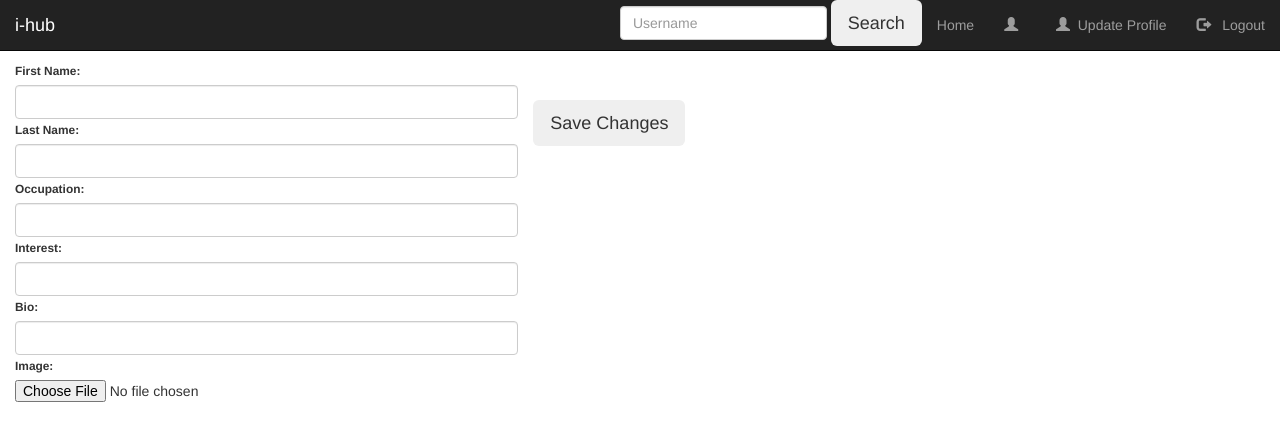
After one commit to afize1/swe573, a Django app: page /profile in a window 1280 px wide. The commit adds this page. Shown: the top 441 px of the page. Run offline with Django 4.2, Linux system fonts and the light colour scheme; a user stored in the database is signed in; some libraries are stand-ins or nearby versions.

Commit message:
user can edit profile page
-profile method was added to the views
-users models was modified to add new fields
-update user form was added
-userpage.html was created
-profile page was edited to show new fields
-edit profile field was added to the homepage
-profile page path was added to the settings

```diff
--- a/iHub/project/urls.py
+++ b/iHub/project/urls.py
@@ -36,4 +36,5 @@ urlpatterns = [
     path('follow/<follower_name>', user_view.follow, name ='follow'),
     path('search', user_view.search, name ='search'),
     path('search_share', user_view.searchShare, name ='search_share'),
+    path('profile', user_view.profile, name ='profile'),
 ]
--- a/iHub/user/forms.py
+++ b/iHub/user/forms.py
@@ -65,3 +65,24 @@ class UserForm(forms.ModelForm):
     class Meta:
         model = User
         fields = ['subject', 'label','private', 'value','comment']
+
+class UpdateUserForm(forms.ModelForm):
+    first_name = forms.CharField(max_length=100,
+                               required=True,
+                               widget=forms.TextInput(attrs={'class': 'form-control'}))
+    last_name = forms.CharField(max_length=100,
+                                required=True,
+                                widget=forms.TextInput(attrs={'class': 'form-control'}))
+    occupation = forms.CharField(max_length=100,
+                               required=True,
+                               widget=forms.TextInput(attrs={'class': 'form-control'}))
+    interest = forms.CharField(max_length=100,
+                               required=True,
+                             widget=forms.TextInput(attrs={'class': 'form-control'}))
+    bio = forms.CharField(max_length=100,
+                          required=True,
+                             widget=forms.TextInput(attrs={'class': 'form-control'}))
+    image = forms.ImageField()
+    class Meta:
+        model = User
+        fields = ['first_name', 'last_name','occupation', 'interest','bio','image',]
--- a/iHub/user/templates/user/index.html
+++ b/iHub/user/templates/user/index.html
@@ -78,6 +78,7 @@
             </li>
             <li><a href="{% url "home" %}">Home</a></li>
             <li><a href="{% url "userPage" %}"><span class="glyphicon glyphicon-user"></span> &nbsp;{{user.first_name}} {{ user.last_name }}</a></li>
+            <li><a href="{% url "profile" %}"><span class="glyphicon glyphicon-user"></span> &nbsp;Update Profile</a></li>
             <li><a href="{% url "logout" %}"><span class="glyphicon glyphicon-log-out"></span> &nbsp; Logout</a></li>
             {% else %}
             <li><a href="{% url "home" %}">Home</a></li>
--- /dev/null
+++ b/iHub/user/templates/user/profile.html
@@ -0,0 +1,30 @@
+{% extends "user/index.html" %}
+{% block title %}Profile Page{% endblock title %}
+{% load crispy_forms_tags %}
+{% block start %}
+<div class="form-content">
+    <form method="post" enctype="multipart/form-data">
+        {% csrf_token %}
+        <div class="form-row">
+            <div class="col-md-5">
+                <div class="form-group">
+                    <label class="small mb-1">First Name:</label>
+                        {{ user_form.first_name }}
+                    <label class="small mb-1">Last Name:</label>
+                        {{ user_form.last_name }}
+                    <label class="small mb-1">Occupation:</label>
+                        {{ user_form.occupation }}
+                    <label class="small mb-1">Interest:</label>
+                        {{ user_form.interest }}
+                    <label class="small mb-1">Bio:</label>
+                        {{ user_form.bio }}
+                    <label class="small mb-1">Image:</label>
+                        {{ user_form.image }}
+                </div>
+            </div>
+        </div>
+        <br><br>
+        <button type="submit" class="btn btn-dark btn-lg">Save Changes</button>
+    </form>
+</div>
+{% endblock %}
--- a/iHub/user/views.py
+++ b/iHub/user/views.py
@@ -2,10 +2,11 @@ from django.shortcuts import render,redirect
 from django.contrib import messages
 from django.contrib.auth import authenticate,login
 from django.contrib.auth.forms import AuthenticationForm
-from .forms import UserRegisterForm, UserChangePasswordForm, ChangePasswordForm, UserForm
-from .models import followUser, users, shares
+from .forms import UserRegisterForm, UserChangePasswordForm, ChangePasswordForm, UserForm, UpdateUserForm
+from .models import followUser, users, shares, images
 from django.contrib.auth.models import User   ##save details about user such as sequrity question
 from django.contrib.auth.hashers import make_password ##save password encrypted
+from django.contrib.auth.decorators import login_required
 
 
 def index(request):
@@ -95,12 +96,39 @@ def userPage(request):
         db_shares.save()
         messages.success(request,('Your profile was successfully updated!'))
         return redirect ("userPage")
-    if shares.objects.all() != None:
-        shares_list = shares.objects.all()
+    shares_list = shares.objects.all()
+    user_form = UserForm(request.POST)
+    user_list = users.objects.get(username=request.user)
+    image = users.objects.get(username=request.user).image
+    return render(request = request, template_name ="user/userPage.html", context = {"user":request.user, "user_form": user_form, "shares_list":shares_list, 'image':image, 'user_list':user_list})
+
+
+
+@login_required
+def profile(request):
+    if request.method == 'POST':
+        user_form = UpdateUserForm(request.POST, request.FILES, instance=request.user)
+        if user_form.is_valid():
+            user_form.save()
+            first_name=request.POST.get('first_name')
+            last_name=request.POST.get('last_name')
+            occ=request.POST.get('occupation')
+            interest=request.POST.get('interest')
+            bio=request.POST.get('bio')
+            img = user_form.cleaned_data.get("image")
+            obj = images.objects.create(username=request.user.username, image = img )
+            obj.save()
+            user = users.objects.filter(username=request.user.username)
+            user.update(first_name=first_name,last_name=last_name,occupation=occ,interest=interest,bio=bio,image=img)
+            user = User.objects.filter(username=request.user.username)
+            user.update(first_name=first_name,last_name=last_name)
+            messages.success(request, 'Your profile is updated successfully')
+            return redirect ("home")
     else:
-        shares_list = None
-    user_form = UserForm(request.POST)
-    return render(request = request, template_name ="user/userPage.html", context = {"user":request.user, "user_form": user_form, "shares_list":shares_list})
+        user_form = UpdateUserForm(instance=request.user)
+
+    return render(request, 'user/profile.html', {'user_form': user_form})
+
 
 def homePage(request):
     if request.method == "POST":
```
Also changed, not shown: iHub/project/settings.py (+7 -4 lines), iHub/user/models.py (+19 -0 lines), iHub/user/templates/user/userPage.html (+21 -2 lines), iHub/media/images/Ekran_Resmi_2022-04-06_15.01.22.png (added), iHub/media/images/Ekran_Resmi_2022-04-06_15.01.22_6IB5fps.png (added), iHub/media/images/Ekran_Resmi_2022-04-06_15.01.22_RskftMO.png (added), iHub/media/images/Ekran_Resmi_2022-04-06_15.01.22_aRDzMxO.png (added), iHub/media/images/Ekran_Resmi_2022-04-06_15.01.22_bUG9Izp.png (added), iHub/media/images/test.png (added), iHub/user/migrations/0022_auto_20221218_2034.py (added), iHub/user/migrations/0023_auto_20221218_2046.py (added).
